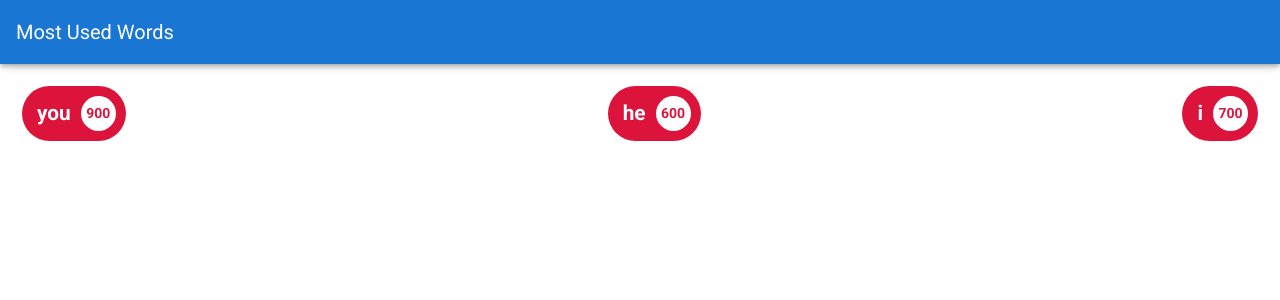
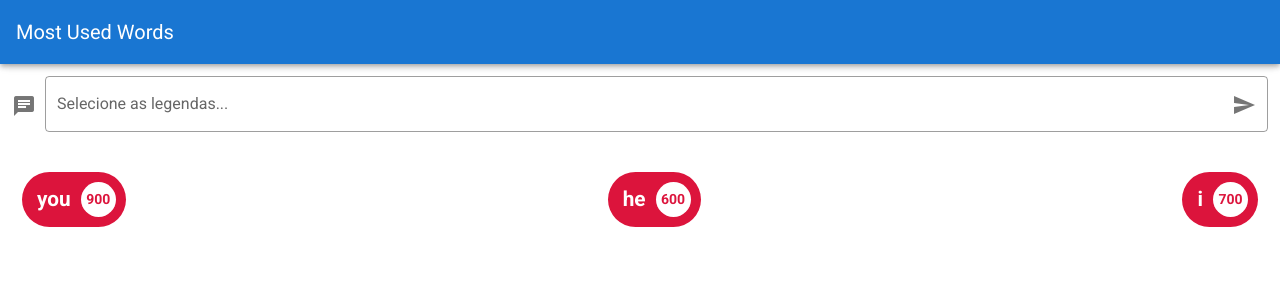
Before and after one commit to Maxel-Uds/Most-Used-Words-ElectronJs-VueJs, a Vue app: page / in a window 1280 px wide. Shown: the top 300 px of the page. Built offline with nearby package versions, Linux system fonts and the light colour scheme.

Commit message:
Interface Gráfica com Vue JS #03

```diff
--- a/src/components/HomeComponent.vue
+++ b/src/components/HomeComponent.vue
@@ -1,5 +1,9 @@
 <template>
   <v-container fluid>
+    <v-form>
+      <v-file-input multiple chips v-model="files" label="Selecione as legendas..." prepend-icon="mdi-message-text" outlined append-icon="mdi-send" @click:append="processSubtitles"/>
+    </v-form>
+
     <div class="pills">
       <PillComponent v-for="word in groupedWords" :key="word.name" :name="word.name" :amount="word.amount"/>
     </div>
@@ -12,6 +16,7 @@ import PillComponent from './PillComponent'
 export default {
   data: function() {
     return {
+      files: [],
       groupedWords: [
         { name: 'you', amount: 900 },
         { name: 'he', amount: 600 },
@@ -21,6 +26,11 @@ export default {
   },
   components: {
     PillComponent
+  },
+  methods: {
+    processSubtitles() {
+      alert(this.files)
+    }
   }
 }
 </script>
```
